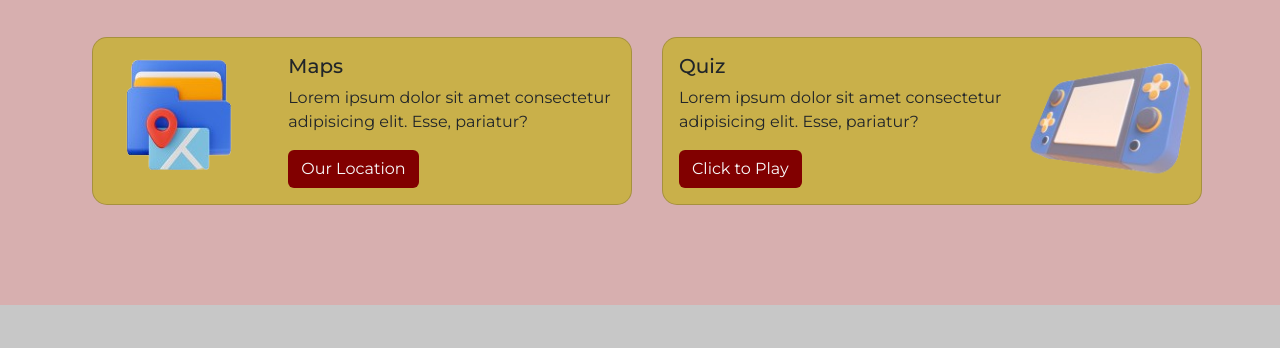
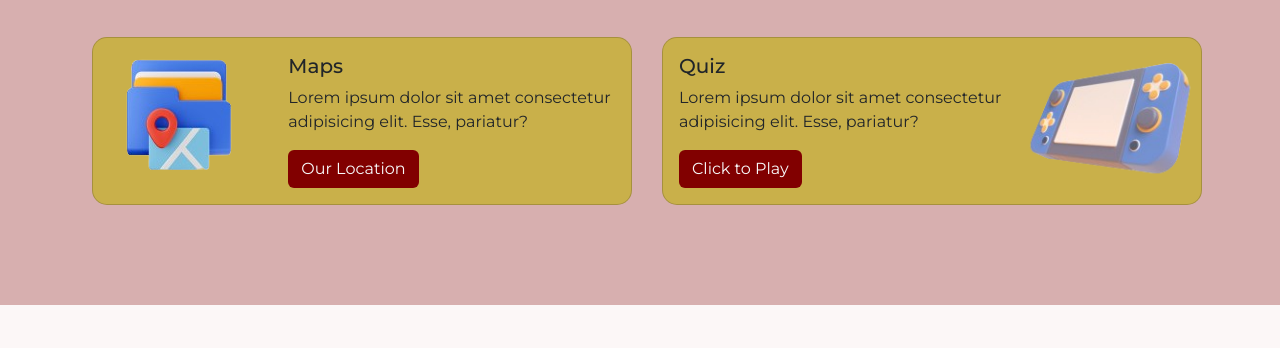
Before and after one commit to fe2-purnama/mini-project-group-5, a plain HTML site: page index.html in a window 1280 px wide. Shown: the part 164-512 px from the top of the page. Drawn offline with nearby package versions, Linux system fonts and the light colour scheme.

Commit message:
Update style.css

```diff
--- a/css/style.css
+++ b/css/style.css
@@ -3,7 +3,7 @@
 	font-family: 'Montserrat', sans-serif;
 }
 body {
-	background: #c7c7c7;
+	background: #fcf7f7;
 }
 .section-padding {
 	padding: 50px 0 ;
```
